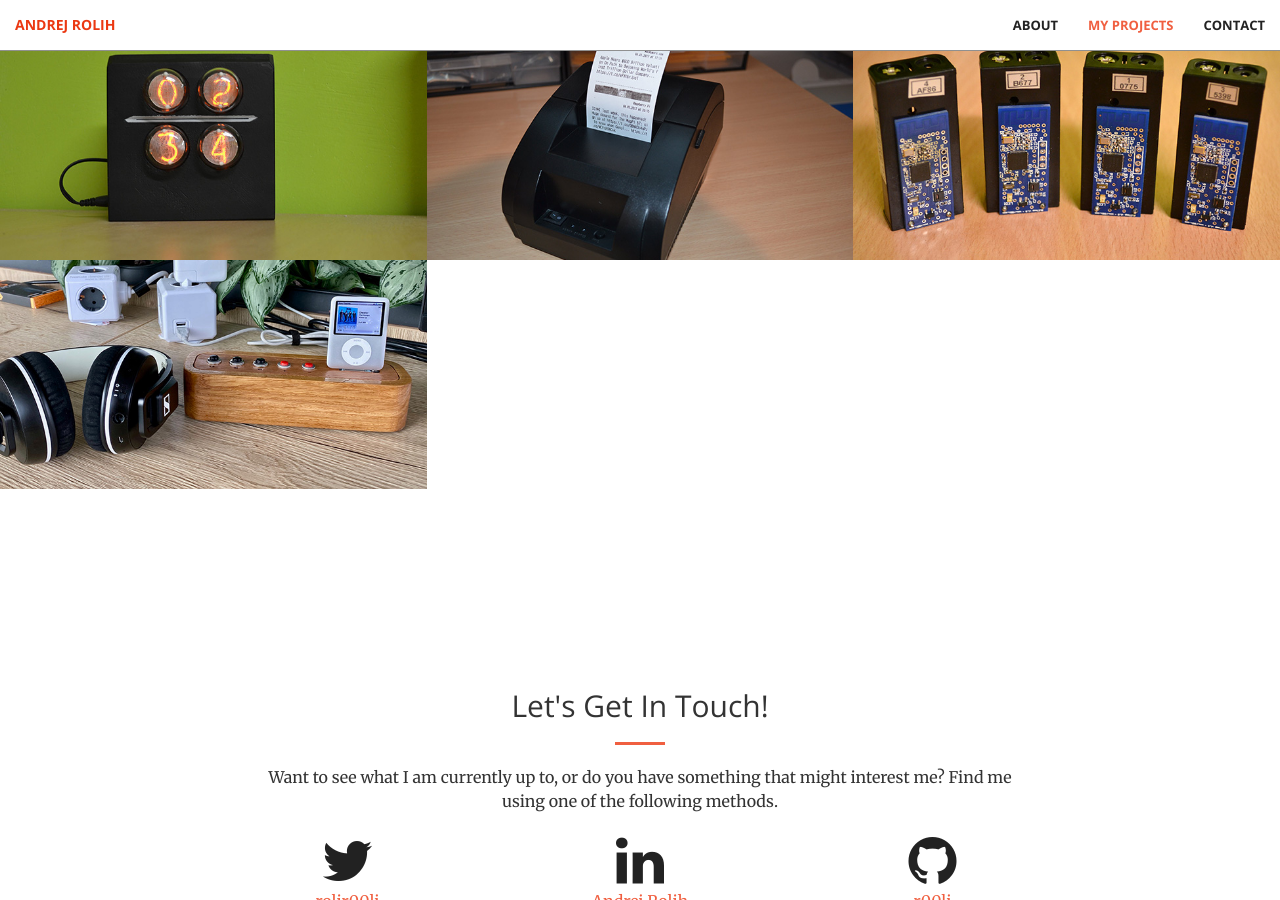
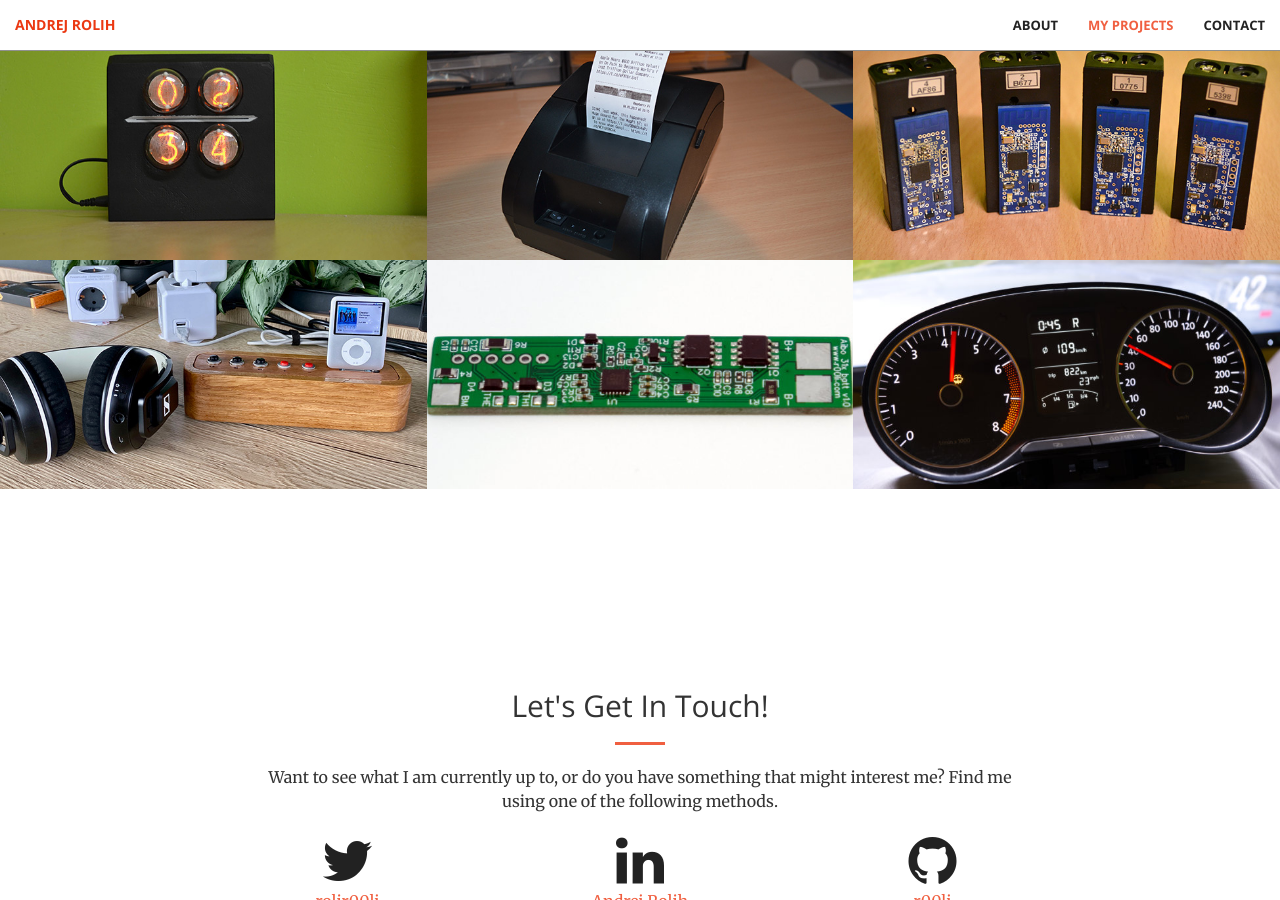
Before and after one commit to r00li/r00li.github.io, a Jekyll site: the page built from index.html, in a window 1280 px wide and 900 px high, scrolled down 1580 px. Built offline with Jekyll 4.4.1, drawn with Linux system fonts in a browser that asks for light colours.

Commit message:
Added two more projects

```diff
--- a/_includes/portfolio.html
+++ b/_includes/portfolio.html
@@ -59,6 +59,30 @@
                     </div>
                 </a>
             </div>
+            <div class="col-lg-4 col-sm-6">
+                <a href="https://github.com/r00li/Aibo-ERS-xxx-battery" class="portfolio-box">
+                    <img src="img/portfolio/5.jpg" class="img-responsive" alt="">
+                    <div class="portfolio-box-caption">
+                        <div class="portfolio-box-caption-content">
+                            <div class="project-name">
+                                Aibo Battery pack
+                            </div>
+                        </div>
+                    </div>
+                </a>
+            </div>
+            <div class="col-lg-4 col-sm-6">
+                <a href="https://github.com/r00li/CarCluster" class="portfolio-box">
+                    <img src="img/portfolio/6.jpg" class="img-responsive" alt="">
+                    <div class="portfolio-box-caption">
+                        <div class="portfolio-box-caption-content">
+                            <div class="project-name">
+                                CarCluster
+                            </div>
+                        </div>
+                    </div>
+                </a>
+            </div>
 
         </div>
     </div>
```
Also changed, not shown: img/portfolio/5.jpg (added), img/portfolio/6.jpg (added).
